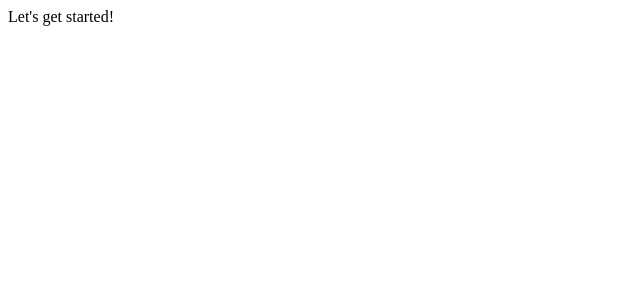
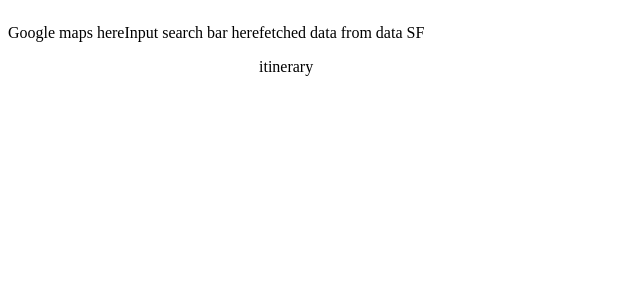
Before and after one commit to ayv8er/san-fran-film-locations, a React (Create React App) app: page / in a window 1280 px wide. Shown: the top 300 px of the page, without its empty margins (0-640 px from the left). Built offline with nearby package versions, Linux system fonts and the light colour scheme.

Commit message:
creates expected component files and places them in appjs within bootstrap grid

```diff
--- a/package.json
+++ b/package.json
@@ -12,6 +12,7 @@
     "react-bootstrap": "^2.2.2",
     "react-dom": "^18.0.0",
     "react-scripts": "5.0.0",
+    "styled-components": "^5.3.5",
     "web-vitals": "^2.1.4"
   },
   "scripts": {
--- a/src/App.js
+++ b/src/App.js
@@ -1,5 +1,34 @@
+import Map from "./Components/Map";
+import Searchbar from "./Components/Searchbar";
+import Locations from "./Components/Locations";
+import Itinerary from "./Components/Itinerary";
+
+import { Container, Row } from "react-bootstrap";
+import styled from "styled-components";
+
 function App() {
-  return <div>Let's get started!</div>;
+  return (
+    <StyledApp>
+      <Container fluid className="App">
+        <Row xxl xl lg md sm xs className="justify-content-center">
+          <Map />
+        </Row>
+        <Row xxl xl lg md sm xs className="justify-content-center">
+          <Searchbar />
+        </Row>
+        <Row xxl xl lg md sm xs className="justify-content-center">
+          <Locations />
+          <Itinerary />
+        </Row>
+      </Container>
+    </StyledApp>
+  );
 }
 
 export default App;
+
+const StyledApp = styled.div`
+  .App {
+    display: flex;
+  }
+`;
--- /dev/null
+++ b/src/Components/Itinerary.js
@@ -0,0 +1,11 @@
+import { Col } from "react-bootstrap";
+
+const Itinerary = () => {
+  return (
+    <Col>
+      <p>itinerary</p>
+    </Col>
+  );
+};
+
+export default Itinerary;
--- /dev/null
+++ b/src/Components/Locations.js
@@ -0,0 +1,11 @@
+import { Col } from "react-bootstrap";
+
+const Locations = () => {
+  return (
+    <Col>
+      <p>fetched data from data SF</p>
+    </Col>
+  );
+};
+
+export default Locations;
--- /dev/null
+++ b/src/Components/Map.js
@@ -0,0 +1,13 @@
+import { Row, Col } from "react-bootstrap";
+
+const Map = () => {
+  return (
+    <Row xxl xl lg md sm xs className="justify-content-center">
+      <Col>
+        <p>Google maps here</p>
+      </Col>
+    </Row>
+  );
+};
+
+export default Map;
--- /dev/null
+++ b/src/Components/Searchbar.js
@@ -0,0 +1,13 @@
+import { Row, Col } from "react-bootstrap";
+
+const Searchbar = () => {
+  return (
+    <Row xxl xl lg md sm xs className="justify-content-center">
+      <Col>
+        <p>Input search bar here</p>
+      </Col>
+    </Row>
+  );
+};
+
+export default Searchbar;
```
Also changed, not shown: 1 other file (tests, documents, lock files or other folders).
